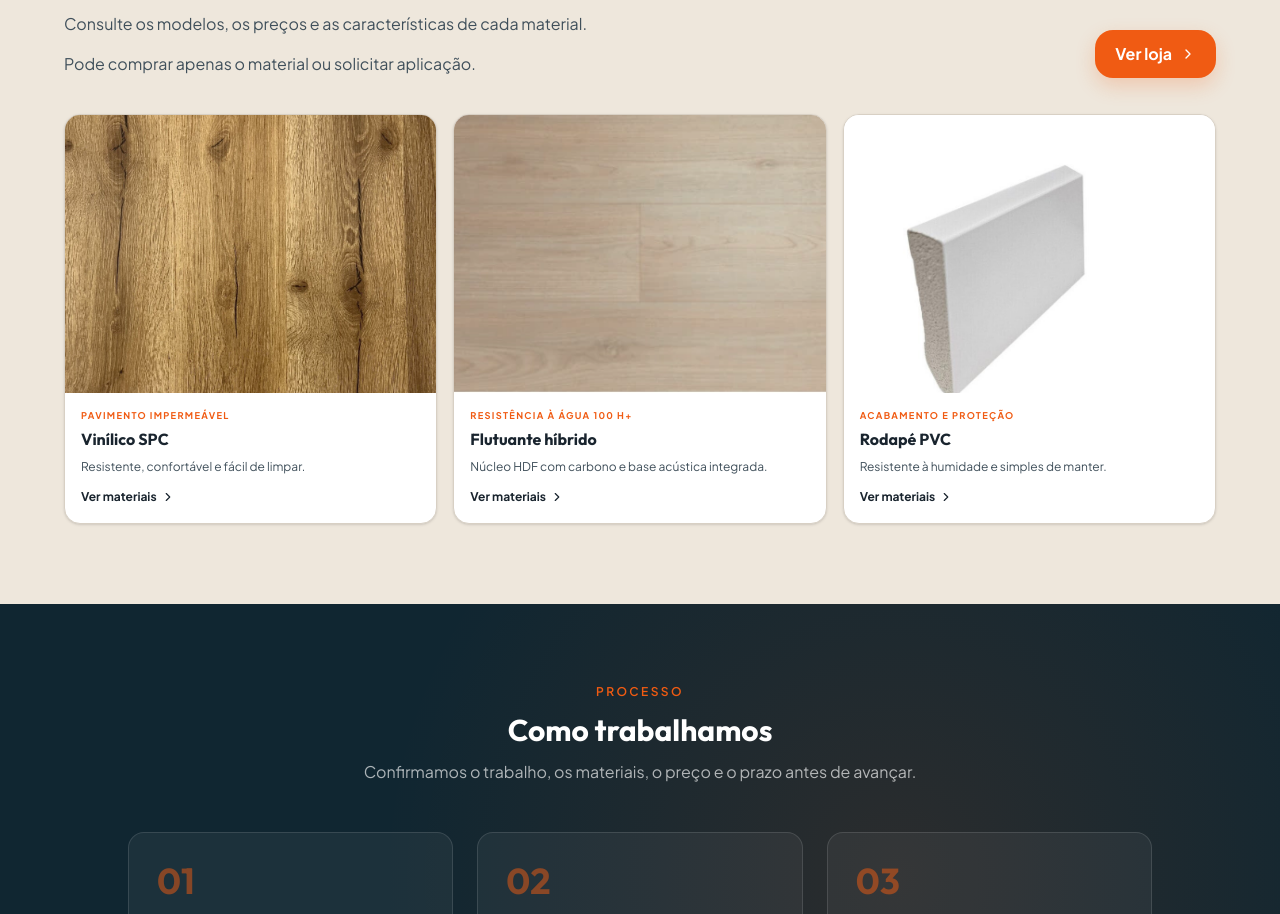
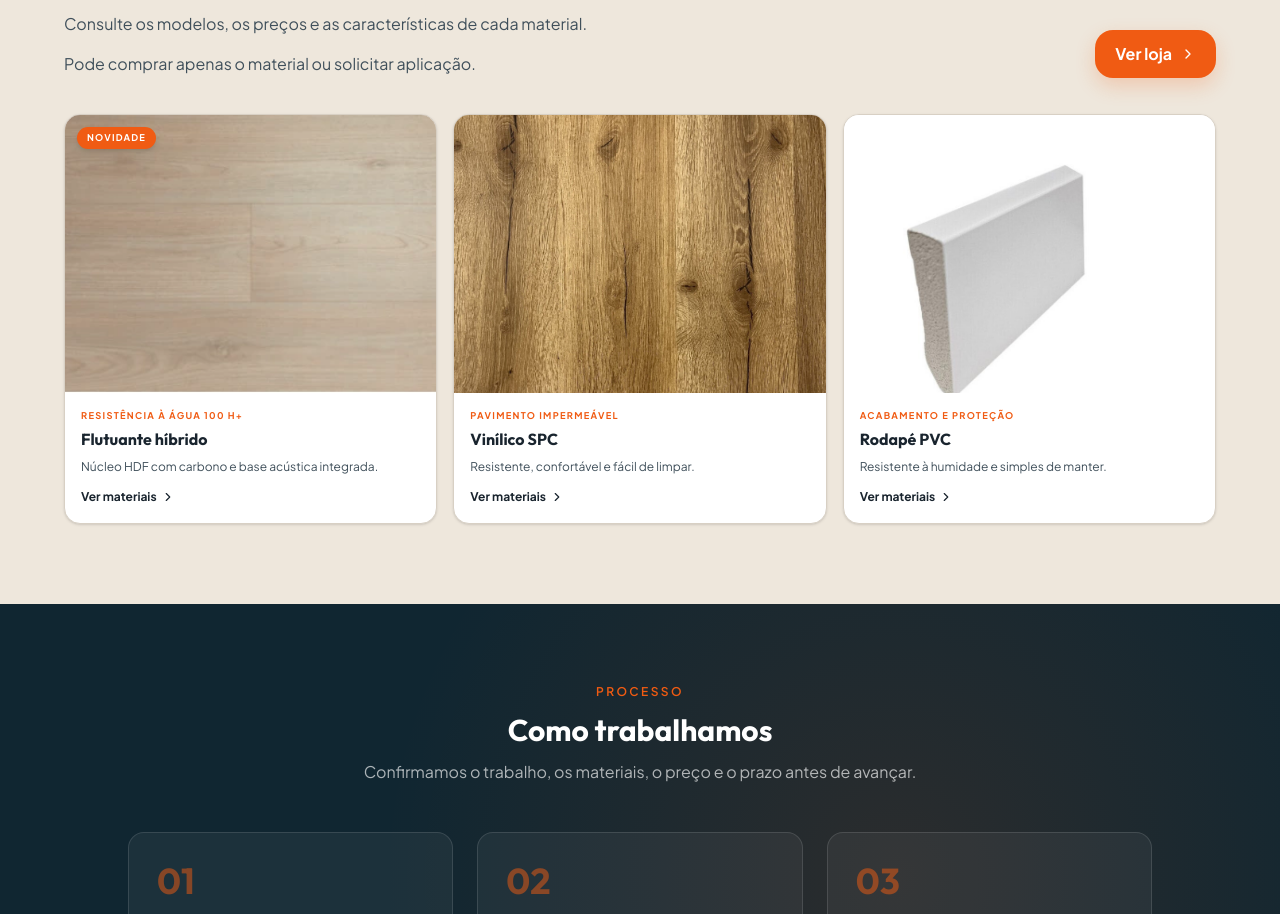
Before and after one commit to samotbarrosuc/carpimater-site-clean, a React (Vite) app: page / in a window 1280 px wide. Shown: the part 2515-3429 px from the top of the page. Built offline with nearby package versions, Linux system fonts and the light colour scheme.

Commit message:
feat: destaca flutuante hibrido como novidade

```diff
--- a/src/components/StoreCatalog.tsx
+++ b/src/components/StoreCatalog.tsx
@@ -136,7 +136,7 @@ function ProductInfoModal({ choice, close }: { choice: Choice; close: () => void
         {hybrid ? (
           <>
             <div className="mt-5 rounded-2xl border border-[#cfe4e5] bg-[#f0f8f8] p-4">
-              <div className="flex items-center gap-2 text-sm font-bold text-[#19242e]"><Layers3 className="h-4 w-4 text-[#239da7]" />Flutuante híbrido {choice.product.marca} {choice.product.colecao}</div>
+              <div className="flex flex-wrap items-center gap-2 text-sm font-bold text-[#19242e]"><Layers3 className="h-4 w-4 text-[#239da7]" />Flutuante híbrido {choice.product.marca} {choice.product.colecao}<span className="rounded-full bg-primary px-2 py-0.5 text-[0.55rem] font-extrabold uppercase tracking-[0.12em] text-white">Novidade</span></div>
               <p className="mt-2 text-sm leading-6 text-slate-600">Pavimento laminado híbrido com núcleo HDF reforçado com carbono, textura de madeira e base acústica integrada. Adequado a cozinhas e casas de banho, com resistência à água e aos salpicos durante 100 h+.</p>
             </div>
             <dl className="mt-4 grid grid-cols-2 gap-3 rounded-2xl border border-[#e5ded5] bg-[#f7f3ea] p-4 text-sm">
@@ -306,7 +306,10 @@ function FlooringCard({ product, onAdd, onInfo }: { product: Produto; onAdd: ()
     <article id={`produto-${product.referencia.toLowerCase()}`} className="group min-w-0 scroll-mt-28 overflow-hidden rounded-2xl border border-[#e2ddd5] bg-white shadow-[0_1px_2px_rgba(25,36,46,0.04)] transition duration-300 hover:-translate-y-0.5 hover:border-[#cfc5b8] hover:shadow-[0_14px_32px_rgba(25,36,46,0.09)]">
       <div className="relative aspect-[4/3] overflow-hidden bg-[#eee9e1]">
         <ProductMedia image={product.imagem} color={product.cor} name={product.nome} kind="flooring" />
-        <span className={`absolute left-2.5 top-2.5 rounded-lg px-2 py-1 text-[0.58rem] font-bold uppercase tracking-[0.12em] text-white backdrop-blur-sm ${hybrid ? 'bg-[#177d86]/92' : 'bg-[#19242e]/88'}`}>{hybrid ? 'Híbrido' : 'Vinílico'}</span>
+        <div className="absolute left-2.5 top-2.5 flex flex-wrap gap-1.5">
+          <span className={`rounded-lg px-2 py-1 text-[0.58rem] font-bold uppercase tracking-[0.12em] text-white backdrop-blur-sm ${hybrid ? 'bg-[#177d86]/92' : 'bg-[#19242e]/88'}`}>{hybrid ? 'Híbrido' : 'Vinílico'}</span>
+          {hybrid && <span className="rounded-lg bg-primary px-2 py-1 text-[0.58rem] font-extrabold uppercase tracking-[0.12em] text-white shadow-sm">Novidade</span>}
+        </div>
         <button type="button" onClick={onInfo} aria-label={`Ver informação de ${product.nome}`} className="absolute right-2.5 top-2.5 flex h-9 w-9 items-center justify-center rounded-full border border-white/70 bg-white/95 text-[#19242e] shadow-md backdrop-blur-sm transition hover:bg-primary hover:text-white"><Info className="h-4 w-4" /></button>
       </div>
       <div className="p-3 sm:p-4">
@@ -362,7 +365,7 @@ export default function StoreCatalog() {
   const { itemCount, setIsOpen } = useCart()
   const vinylProducts = getProdutosByVariant('vinilico')
   const hybridProducts = getProdutosByVariant('flutuante')
-  const products = category === 'flutuante' ? hybridProducts : category === 'vinilico' ? vinylProducts : [...vinylProducts, ...hybridProducts]
+  const products = category === 'flutuante' ? hybridProducts : category === 'vinilico' ? vinylProducts : [...hybridProducts, ...vinylProducts]
 
   useEffect(() => {
     const updateCategory = () => setCategory(getCategoryFromUrl())
@@ -380,7 +383,7 @@ export default function StoreCatalog() {
       <div className="-mx-4 overflow-x-auto px-4 pb-1" role="tablist" aria-label="Categorias da loja">
         <div className="flex w-max gap-1 rounded-xl border border-[#ded8cf] bg-white p-1 shadow-sm">
           {tabs.map(([value, label]) => (
-            <button key={value} type="button" role="tab" aria-selected={category === value} onClick={() => { setCategory(value); window.history.replaceState({}, '', value === 'all' ? '/loja' : `/loja?categoria=${value}`) }} className={`whitespace-nowrap rounded-lg px-3.5 py-2 text-xs font-bold transition sm:text-sm ${category === value ? 'bg-[#19242e] text-white shadow-sm' : 'text-slate-500 hover:bg-[#f7f3ea] hover:text-[#19242e]'}`}>{label}</button>
+            <button key={value} type="button" role="tab" aria-selected={category === value} onClick={() => { setCategory(value); window.history.replaceState({}, '', value === 'all' ? '/loja' : `/loja?categoria=${value}`) }} className={`inline-flex items-center gap-1.5 whitespace-nowrap rounded-lg px-3.5 py-2 text-xs font-bold transition sm:text-sm ${category === value ? 'bg-[#19242e] text-white shadow-sm' : 'text-slate-500 hover:bg-[#f7f3ea] hover:text-[#19242e]'}`}>{label}{value === 'flutuante' && <span className="rounded-full bg-primary px-1.5 py-0.5 text-[0.48rem] font-extrabold uppercase tracking-[0.08em] text-white">Novidade</span>}</button>
           ))}
         </div>
       </div>
--- a/src/pages/Home.tsx
+++ b/src/pages/Home.tsx
@@ -23,18 +23,20 @@ const STEPS = [
 
 const FEATURED_MATERIALS = [
   {
+    name: 'Flutuante híbrido',
+    label: 'Resistência à água 100 h+',
+    description: 'Núcleo HDF com carbono e base acústica integrada.',
+    image: '/images/produtos-flutuante/pingo.webp',
+    href: '/loja?categoria=flutuante#catalogo-loja',
+    isNew: true,
+  },
+  {
     name: 'Vinílico SPC',
     label: 'Pavimento impermeável',
     description: 'Resistente, confortável e fácil de limpar.',
     image: '/images/produtos-vinil/carvalho_mel_IMG_2897_optimized_2000-scaled-e1729769492932.jpeg',
     href: '/loja?categoria=vinilico#catalogo-loja',
-  },
-  {
-    name: 'Flutuante híbrido',
-    label: 'Resistência à água 100 h+',
-    description: 'Núcleo HDF com carbono e base acústica integrada.',
-    image: '/images/produtos-flutuante/pingo.webp',
-    href: '/loja?categoria=flutuante#catalogo-loja',
+    isNew: false,
   },
   {
     name: 'Rodapé PVC',
@@ -42,6 +44,7 @@ const FEATURED_MATERIALS = [
     description: 'Resistente à humidade e simples de manter.',
     image: '/images/produtos-rodape/rodape pvc branco liso.jpg',
     href: '/loja?categoria=rodape#catalogo-loja',
+    isNew: false,
   },
 ]
 
@@ -296,7 +299,10 @@ export default function Home() {
             <div className="mt-9 grid grid-cols-2 gap-3 sm:grid-cols-3 sm:gap-4">
               {FEATURED_MATERIALS.map((material) => (
                 <a href={material.href} key={material.name} className="group overflow-hidden rounded-2xl border border-[#d8d0c4] bg-white shadow-sm transition hover:-translate-y-0.5 hover:shadow-[0_14px_32px_rgba(25,36,46,0.08)]">
-                  <div className="aspect-[4/3] overflow-hidden bg-slate-200"><img src={material.image} alt={material.name} className="h-full w-full object-cover transition duration-500 group-hover:scale-[1.035]" /></div>
+                  <div className="relative aspect-[4/3] overflow-hidden bg-slate-200">
+                    <img src={material.image} alt={material.name} className="h-full w-full object-cover transition duration-500 group-hover:scale-[1.035]" />
+                    {material.isNew && <span className="absolute left-3 top-3 rounded-full bg-[#f05b13] px-2.5 py-1 text-[0.58rem] font-extrabold uppercase tracking-[0.13em] text-white shadow-md">Novidade</span>}
+                  </div>
                   <div className="p-3.5 sm:p-4">
                     <p className="text-[0.58rem] font-bold uppercase tracking-[0.14em] text-[#f05b13]">{material.label}</p>
                     <h3 className="mt-1.5 font-display text-base font-bold leading-tight text-[#19242e]">{material.name}</h3>
```
